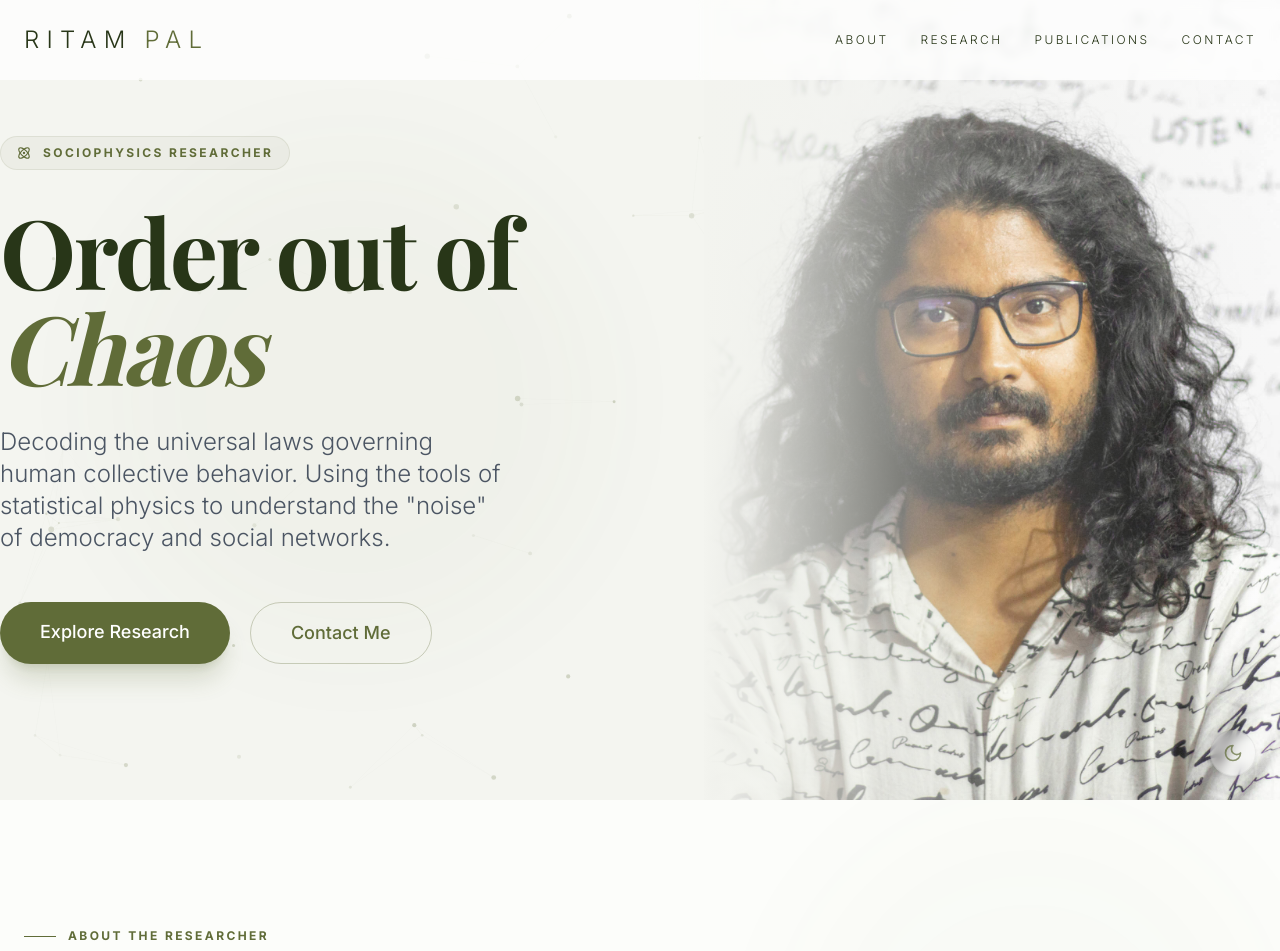
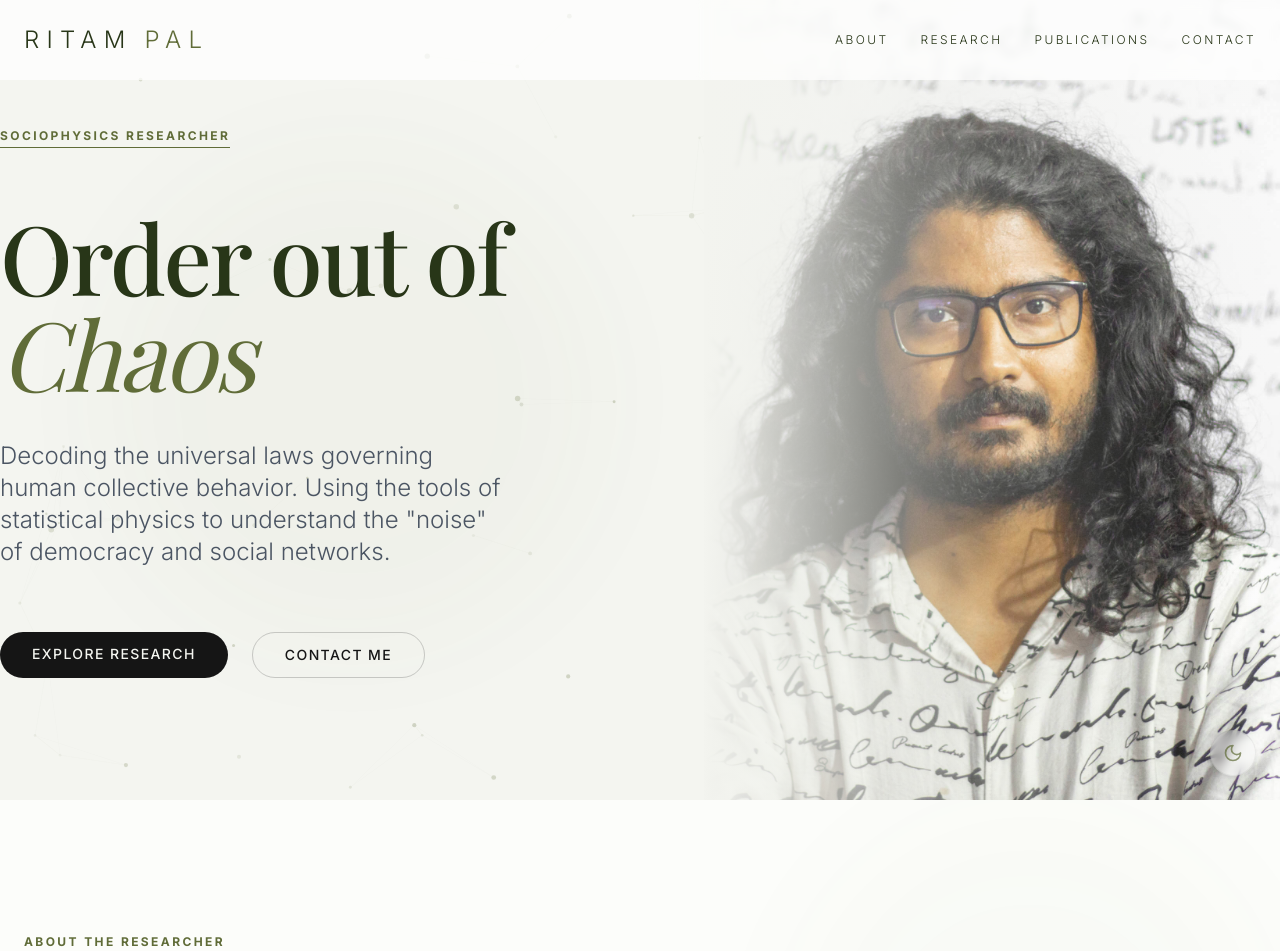
Before and after one commit to ritams/ritams.github.io, a React (Vite) app: page / in a window 1280 px wide. Shown: the top 951 px of the page. Built offline with nearby package versions, Linux system fonts and the light colour scheme.

Commit message:
refactor: enhance overall UI with updated typography, spacing, and button styles.

```diff
--- a/src/App.jsx
+++ b/src/App.jsx
@@ -317,19 +317,19 @@ const Hero = ({ isDark }) => {
                             initial={{ opacity: 0, y: 30 }}
                             animate={{ opacity: 1, y: 0 }}
                             transition={{ duration: 1, ease: "easeOut" }}
-                            className="space-y-8 max-w-2xl relative"
+                            className="space-y-10 max-w-2xl relative"
                         >
-                            <div className={`inline-flex items-center gap-3 px-4 py-2 rounded-full text-xs font-bold tracking-[0.2em] uppercase border ${isDark
-                                ? 'bg-[#606c38]/10 text-[#a3b18a] border-[#606c38]/20'
-                                : 'bg-[#606c38]/5 text-[#606c38] border-[#606c38]/10'
+                            <div className={`text-xs font-bold tracking-[0.2em] uppercase mb-6 inline-block ${isDark
+                                ? 'text-[#a3b18a]'
+                                : 'text-[#606c38]'
                                 }`}>
-                                <Atom size={14} /> Sociophysics Researcher
+                                <span className="border-b border-current pb-1">Sociophysics Researcher</span>
                             </div>
 
-                            <h1 className={`text-5xl md:text-7xl lg:text-8xl font-serif font-bold leading-[0.9] tracking-tight ${isDark ? 'text-white' : 'text-[#283618]'
+                            <h1 className={`text-6xl md:text-8xl font-serif font-medium leading-[0.95] tracking-tight ${isDark ? 'text-white' : 'text-[#283618]'
                                 }`}>
                                 Order out of <br />
-                                <span className={`italic ${isDark ? 'text-[#606c38]' : 'text-[#606c38]'}`}>
+                                <span className={`italic font-light ${isDark ? 'text-[#606c38]' : 'text-[#606c38]'}`}>
                                     Chaos
                                 </span>
                             </h1>
@@ -339,21 +339,21 @@ const Hero = ({ isDark }) => {
                                 {DATA.tagline} Using the tools of statistical physics to understand the "noise" of democracy and social networks.
                             </p>
 
-                            <div className="flex flex-wrap gap-5 pt-4">
+                            <div className="flex flex-wrap gap-6 pt-6">
                                 <a
                                     href="#research"
-                                    className={`px-10 py-4 rounded-full font-medium text-lg transition-all transform hover:scale-105 shadow-xl ${isDark
-                                        ? 'bg-[#606c38] text-white hover:bg-[#4d572d] shadow-[#606c38]/20'
-                                        : 'bg-[#606c38] text-white hover:bg-[#4d572d] shadow-[#606c38]/20'
+                                    className={`group px-8 py-3 rounded-full text-sm font-medium tracking-widest uppercase transition-all duration-300 ${isDark
+                                        ? 'bg-[#f4f5f0] text-[#151515] hover:bg-[#606c38] hover:text-white'
+                                        : 'bg-[#151515] text-[#f4f5f0] hover:bg-[#606c38] hover:text-white'
                                         }`}
                                 >
                                     Explore Research
                                 </a>
                                 <a
                                     href="#contact"
-                                    className={`px-10 py-4 rounded-full font-medium text-lg border transition-all hover:bg-[#606c38]/5 ${isDark
-                                        ? 'border-[#606c38]/50 text-[#a3b18a] hover:text-white hover:border-[#606c38]'
-                                        : 'border-[#606c38]/30 text-[#606c38] hover:border-[#606c38]'
+                                    className={`group px-8 py-3 rounded-full text-sm font-medium tracking-widest uppercase border transition-all duration-300 ${isDark
+                                        ? 'border-white/20 text-white hover:border-[#606c38] hover:text-[#606c38]'
+                                        : 'border-[#151515]/20 text-[#151515] hover:border-[#606c38] hover:text-[#606c38]'
                                         }`}
                                 >
                                     Contact Me
@@ -377,9 +377,8 @@ const About = ({ isDark }) => {
                 <div className="space-y-12">
                     {/* Main Narrative - Full Width/Centered */}
                     <div>
-                        <h2 className={`text-xs font-bold tracking-[0.2em] uppercase mb-6 flex items-center gap-3 ${isDark ? 'text-[#a3b18a]' : 'text-[#606c38]'}`}>
-                            <span className="w-8 h-[1px] bg-current"></span>
-                            About The Researcher
+                        <h2 className={`text-xs font-bold tracking-[0.2em] uppercase mb-6 inline-block ${isDark ? 'text-[#a3b18a]' : 'text-[#606c38]'}`}>
+                            <span className="border-b border-current pb-1">About The Researcher</span>
                         </h2>
                         <h3 className={`text-4xl md:text-6xl font-serif font-bold leading-tight mb-8 max-w-4xl ${isDark ? 'text-white' : 'text-[#283618]'}`}>
                             From Statistical Physics to <br />
@@ -492,8 +491,8 @@ const Publications = ({ isDark }) => {
             <div className="max-w-7xl mx-auto">
                 <div className="mb-16 flex items-end justify-between border-b border-[#606c38]/20 pb-8">
                     <div>
-                        <h2 className={`text-xs font-bold tracking-[0.2em] uppercase mb-4 ${isDark ? 'text-[#a3b18a]' : 'text-[#606c38]'}`}>
-                            Academic Output
+                        <h2 className={`text-xs font-bold tracking-[0.2em] uppercase mb-6 inline-block ${isDark ? 'text-[#a3b18a]' : 'text-[#606c38]'}`}>
+                            <span className="border-b border-current pb-1">Academic Output</span>
                         </h2>
                         <h3 className={`text-3xl md:text-4xl font-serif font-bold flex items-center gap-4 ${isDark ? 'text-white' : 'text-[#283618]'}`}>
                             Selected Publications
```
